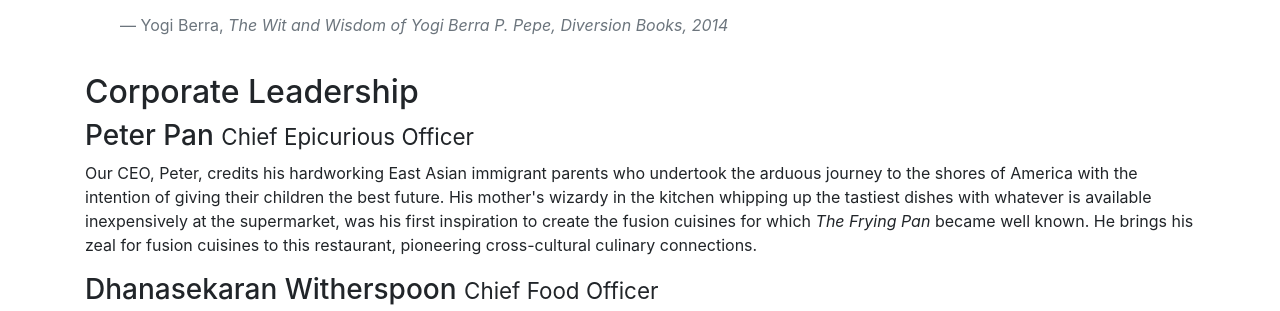
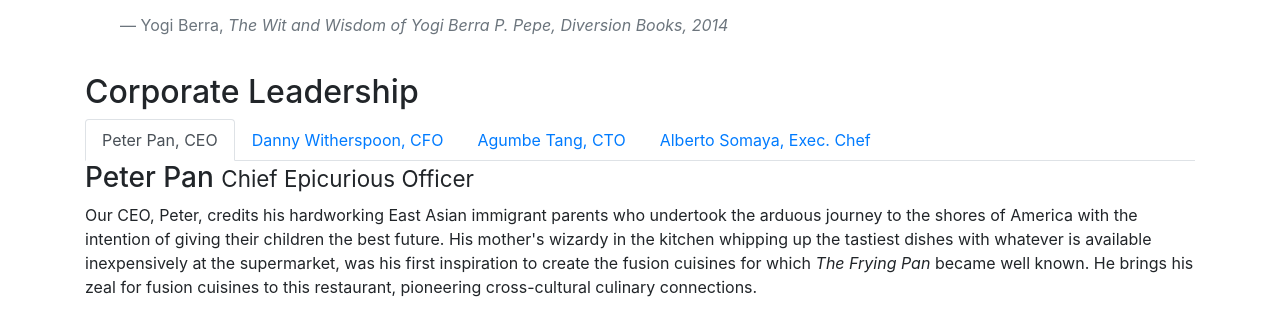
Before and after one commit to lismaroliveira1/frontend-web-ui-nodejs-bootstrap, a website: page aboutus.html in a window 1280 px wide. Shown: the part 1082-1393 px from the top of the page. Drawn offline with nearby package versions, Linux system fonts and the light colour scheme.

Commit message:
insert the tab panel on about us page

```diff
--- a/aboutus.html
+++ b/aboutus.html
@@ -123,6 +123,22 @@
         <div>
             <div>
                 <h2>Corporate Leadership</h2>
+                <ul class="nav nav-tabs">
+                    <li class="nav-item">
+                        <a class="nav-link active" href="#peter" role="tab" data-toggle="tab">Peter Pan, CEO</a>
+                    </li>
+                    <li class="nav-item">
+                        <a class="nav-link" href="#danny" role="tab" data-toggle="tab">Danny Witherspoon, CFO</a>
+                    </li>
+                    <li class="nav-item">
+                        <a class="nav-link" href="#agumbe" role="tab" data-toggle="tab">Agumbe Tang, CTO</a>
+                    </li>
+                    <li class="nav-item">
+                        <a class="nav-link" href="#alberto" role="tab" data-toggle="tab">Alberto Somaya, Exec. Chef</a>
+                    </li>
+                </ul>
+                <div class="tab-content">
+                    <div role="tabpanel" class="tab-pane fade show active" id="peter">
                         <h3>
                             Peter Pan
                             <small>Chief Epicurious Officer</small>
@@ -138,6 +154,8 @@
                             became well known. He brings his zeal for fusion cuisines to this
                             restaurant, pioneering cross-cultural culinary connections.
                         </p>
+                    </div>
+                    <div role="tabpanel" class="tab-pane fade" id="danny">
                         <h3>
                             Dhanasekaran Witherspoon
                             <small>Chief Food Officer</small>
@@ -152,6 +170,8 @@
                                 Everything that runs, wins, and everything that stays, pays!
                             </em>
                         </p>
+                    </div>
+                    <div role="tabpanel" class="tab-pane fade" id="agumbe">
                         <h3>
                             Agumbe Tang
                             <small>Chief Taste Officer</small>
@@ -163,6 +183,8 @@
                             does not meet his exacting standards. He lives by his motto,
                             <em>You click only if you survive my lick.</em>
                         </p>
+                    </div>
+                    <div role="tabpanel" class="tab-pane fade" id="alberto">
                         <h3>
                             Alberto Somayya
                             <small>Executive Chef</small>
@@ -177,6 +199,10 @@
                                 get a winning hit! Amma Mia!
                             </em>
                         </p>
+                    </div>
+
+                </div>
+
             </div>
         </div>
         <div class="row row-content">
```
Lines whose indentation alone changed are shown as unchanged.
